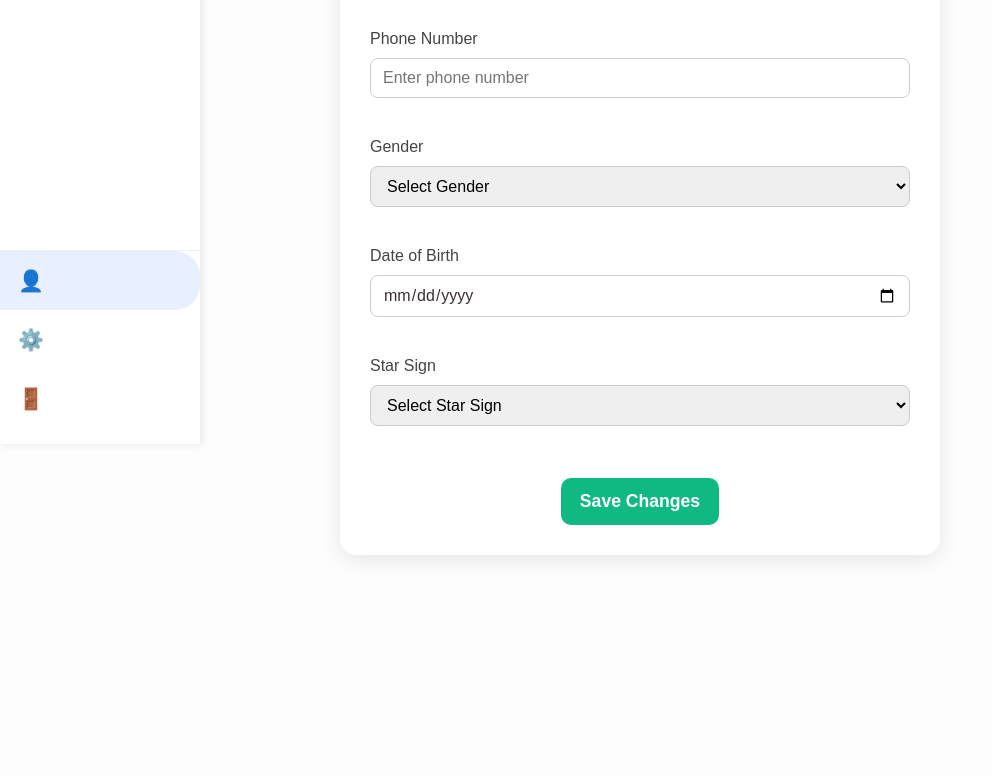
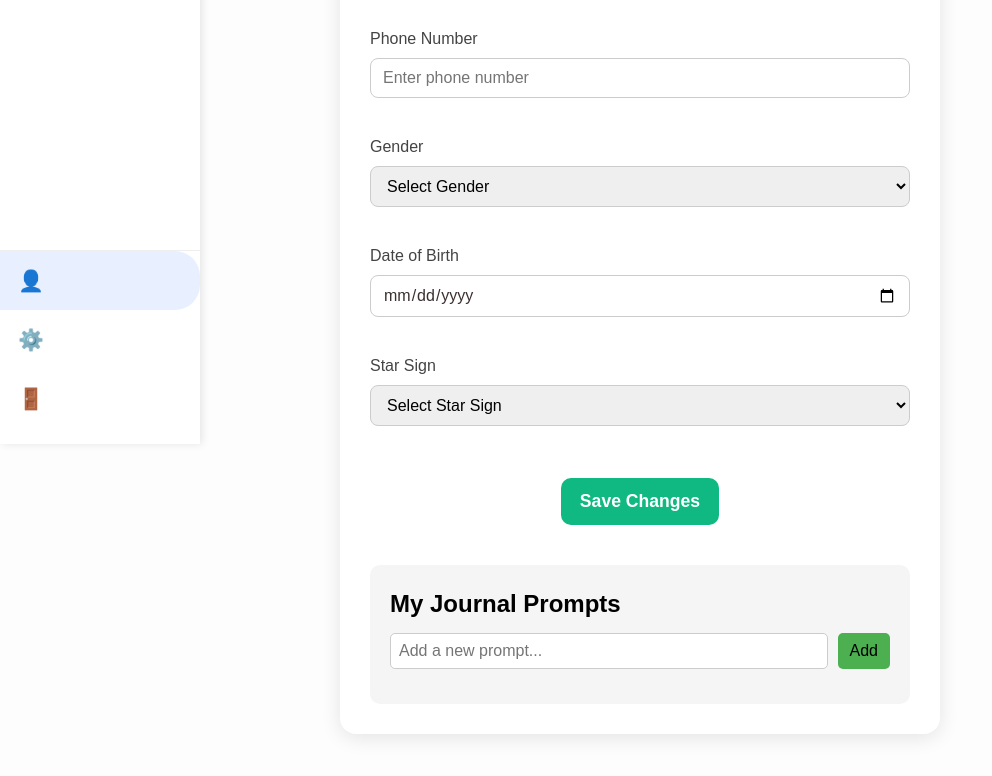
Before and after one commit to prof-sanjay/Reflect-design, a React (Vite) app in the folder fe/: page /profile in a window 1280 px wide. Shown: the part 356-1132 px from the top of the page, without its empty margins (0-992 px from the left). Before the commit the page ends 971 px from the top, so only its background shows below. Built offline with nearby package versions, Linux system fonts and the light colour scheme.

Commit message:
Added latest changes

```diff
--- a/fe/src/components/MyReflections.jsx
+++ b/fe/src/components/MyReflections.jsx
@@ -1,23 +1,29 @@
-import React, { useState } from "react";
+import React, { useState, useEffect } from "react";
 import Calendar from "./Calendar.jsx";
 import Navbar from "./Navbar.jsx";
-import ReflectionEditor from "./ReflectionEditor.jsx"; // 👈 New component
+import ReflectionEditor from "./ReflectionEditor.jsx";
 import "./MyReflections.css";
 
 const MyReflections = () => {
   const [selectedDate, setSelectedDate] = useState(null);
+  const [prompts, setPrompts] = useState([]);
+  const [moodData, setMoodData] = useState({
+    "2025-10-01": "happy",
+    "2025-10-05": "sad",
+    "2025-10-08": "calm",
+    "2025-10-15": "excited",
+    "2025-10-20": "anxious",
+  });
 
   const handleDateSelect = (dateKey) => {
     setSelectedDate(dateKey);
   };
-  const [moodData, setMoodData] = useState({
-  "2025-10-01": "happy",
-  "2025-10-05": "sad",
-  "2025-10-08": "calm",
-  "2025-10-15": "excited",
-  "2025-10-20": "anxious",
-});
 
+  useEffect(() => {
+    // Fetch prompts stored in Profile.jsx
+    const storedPrompts = JSON.parse(localStorage.getItem("journalPrompts")) || [];
+    setPrompts(storedPrompts);
+  }, []);
 
   return (
     <>
@@ -25,7 +31,7 @@ const MyReflections = () => {
 
       <div className="my-reflections">
         <div className="reflections-layout">
-          {/* Left — Calendar */}
+          {/* Left — Calendar + Prompts */}
           <div className="calendar-section">
             <Calendar
               onDateSelect={handleDateSelect}
@@ -33,9 +39,27 @@ const MyReflections = () => {
               moodData={moodData}
             />
 
+            {/* Prompts Section Below Calendar */}
+            <div className="prompts-section">
+              <h2 className="prompts-heading">Prompts</h2>
+              <ul className="prompts-list">
+                {prompts.length > 0 ? (
+                  prompts.map((prompt, index) => (
+                    <li key={index} className="prompt-item">
+                      - {prompt}
+                    </li>
+                  ))
+                ) : (
+                  <li className="prompt-item">
+                    No prompts available. Add some in your profile!
+                  </li>
+                )}
+              </ul>
+              <p className="goals-text">Did you check your goals?</p>
+            </div>
           </div>
 
-          {/* Right — Text area (separate component) */}
+          {/* Right — Reflection Editor */}
           <div className="reflection-editor-section">
             <ReflectionEditor selectedDate={selectedDate} />
           </div>
--- a/fe/src/components/Profile.css
+++ b/fe/src/components/Profile.css
@@ -67,3 +67,72 @@
   font-size: 0.9rem;
   margin-top: 4px;
 }
+
+.prompts-section {
+  margin-top: 40px;
+  background: #f5f5f5;
+  padding: 20px;
+  border-radius: 10px;
+}
+
+.prompts-title {
+  font-size: 1.5rem;
+  margin-bottom: 10px;
+}
+
+.prompt-input {
+  display: flex;
+  gap: 10px;
+  margin-bottom: 15px;
+}
+
+.prompt-input input {
+  flex: 1;
+  padding: 8px;
+  border-radius: 5px;
+  border: 1px solid #ccc;
+}
+
+.prompt-input button {
+  padding: 8px 12px;
+  background: #4caf50;
+  color: white;
+  border: none;
+  border-radius: 5px;
+  cursor: pointer;
+}
+
+.prompt-input button:hover {
+  background: #43a047;
+}
+
+.prompt-list {
+  list-style: none;
+  padding: 0;
+}
+
+.prompt-item {
+  background: white;
+  border: 1px solid #ddd;
+  padding: 10px;
+  margin-bottom: 8px;
+  border-radius: 5px;
+  display: flex;
+  justify-content: space-between;
+  align-items: center;
+}
+
+.prompt-actions button {
+  margin-left: 6px;
+  background: none;
+  border: none;
+  cursor: pointer;
+  font-size: 1rem;
+}
+
+
+/* Ensure text in prompts section is black */
+.prompts-section,
+.prompts-section * {
+  color: #000 !important;
+}
--- a/fe/src/components/Profile.jsx
+++ b/fe/src/components/Profile.jsx
@@ -17,6 +17,52 @@ const Profile = () => {
     phone: "",
     dob: "",
   });
+
+  // 🟩 New State for Prompts Section
+  const [prompts, setPrompts] = useState(
+    JSON.parse(localStorage.getItem("journalPrompts")) || []
+  );
+  const [newPrompt, setNewPrompt] = useState("");
+  const [editIndex, setEditIndex] = useState(null);
+  const [editText, setEditText] = useState("");
+
+  // 🟩 Add Prompt
+  const handleAddPrompt = () => {
+    if (newPrompt.trim() === "") return;
+    const updated = [...prompts, newPrompt.trim()];
+    setPrompts(updated);
+    localStorage.setItem("journalPrompts", JSON.stringify(updated));
+    setNewPrompt("");
+  };
+
+  // 🟩 Delete Prompt
+  const handleDeletePrompt = (index) => {
+    const updated = prompts.filter((_, i) => i !== index);
+    setPrompts(updated);
+    localStorage.setItem("journalPrompts", JSON.stringify(updated));
+  };
+
+  // 🟩 Edit Prompt
+  const handleEditPrompt = (index) => {
+    setEditIndex(index);
+    setEditText(prompts[index]);
+  };
+
+  // 🟩 Save Edit
+  const handleSaveEdit = (index) => {
+    const updated = [...prompts];
+    updated[index] = editText.trim();
+    setPrompts(updated);
+    localStorage.setItem("journalPrompts", JSON.stringify(updated));
+    setEditIndex(null);
+    setEditText("");
+  };
+
+  // 🟩 Cancel Edit
+  const handleCancelEdit = () => {
+    setEditIndex(null);
+    setEditText("");
+  };
 
   const handleChange = (e) => {
     const { name, value } = e.target;
@@ -223,6 +269,47 @@ const Profile = () => {
             Save Changes
           </button>
         </form>
+
+        {/* 🟦 Prompts Section */}
+        <div className="prompts-section">
+          <h2 className="prompts-title">My Journal Prompts</h2>
+
+          <div className="prompt-input">
+            <input
+              type="text"
+              placeholder="Add a new prompt..."
+              value={newPrompt}
+              onChange={(e) => setNewPrompt(e.target.value)}
+            />
+            <button onClick={handleAddPrompt}>Add</button>
+          </div>
+
+          <ul className="prompt-list">
+            {prompts.map((prompt, index) => (
+              <li key={index} className="prompt-item">
+                {editIndex === index ? (
+                  <>
+                    <input
+                      type="text"
+                      value={editText}
+                      onChange={(e) => setEditText(e.target.value)}
+                    />
+                    <button onClick={() => handleSaveEdit(index)}>Save</button>
+                    <button onClick={handleCancelEdit}>Cancel</button>
+                  </>
+                ) : (
+                  <>
+                    <span>{prompt}</span>
+                    <div className="prompt-actions">
+                      <button onClick={() => handleEditPrompt(index)}>✏️</button>
+                      <button onClick={() => handleDeletePrompt(index)}>🗑️</button>
+                    </div>
+                  </>
+                )}
+              </li>
+            ))}
+          </ul>
+        </div>
       </div>
     </>
   );
```
